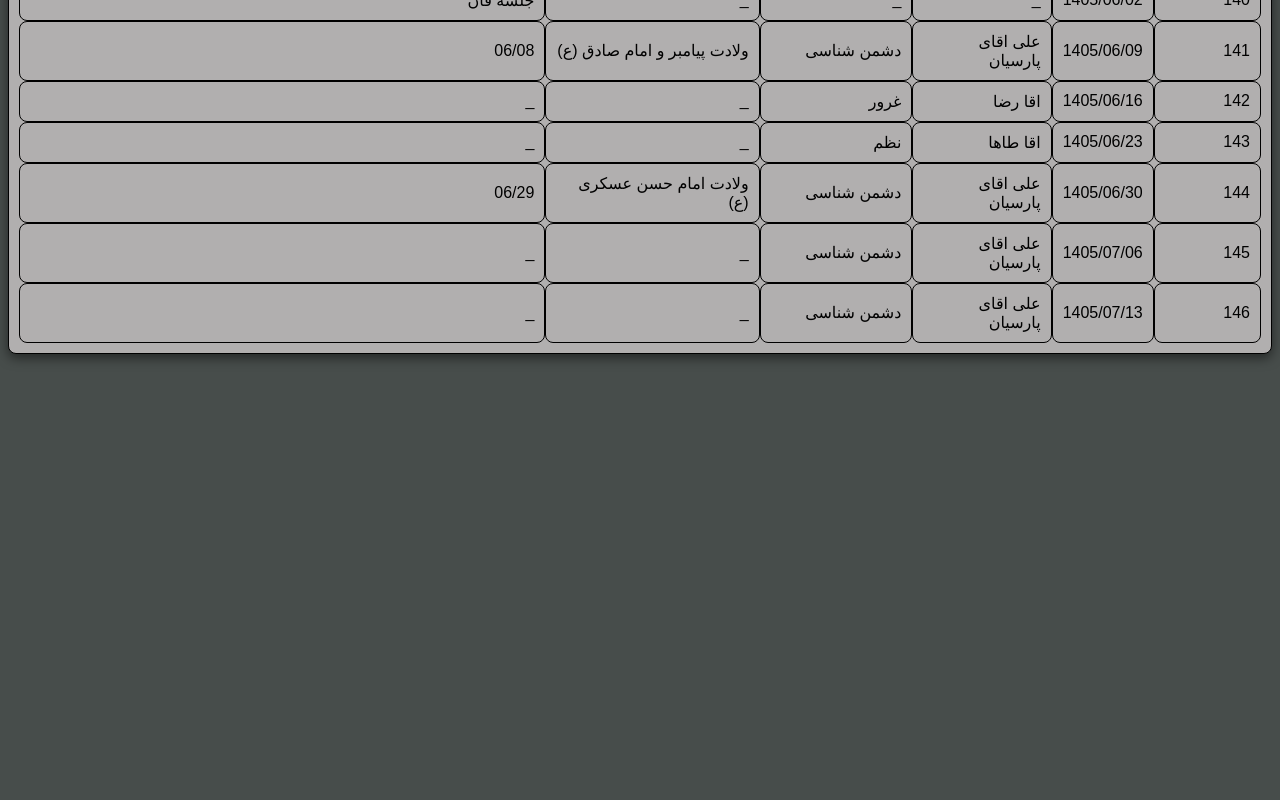
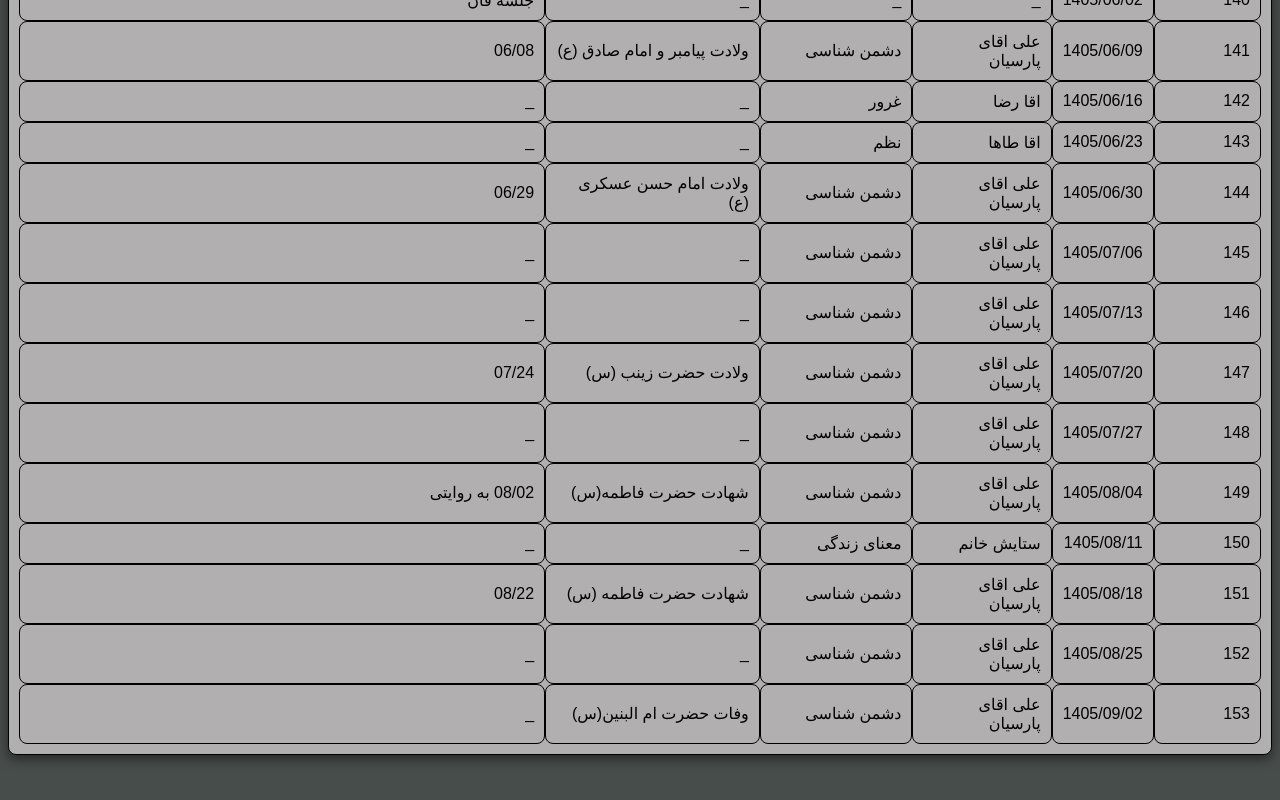
Before and after one commit to Setayesh-sketch/mahfel-schedule, a plain HTML site: page index.html in a window 1280 px wide. Shown: the part 1044-1844 px from the top of the page. Before the commit the page ends 1448 px from the top, so only its background shows below. Drawn offline with Linux system fonts and the light colour scheme.

Commit message:
Add files via upload

```diff
--- a/index.html
+++ b/index.html
@@ -52,8 +52,8 @@
                             <td>1405/03/04</td>
                             <td>خاطره خانم</td>
                             <td>امام زمان(عج)</td>
-                            <td>_</td>
-                            <td>شهادت امام باقر(ع) 03/03</td>
+                            <td>شهادت امام باقر(ع)</td>
+                            <td> 03/03</td>
                         </tr>
                         <tr>
                             <td>128</td>
@@ -84,8 +84,8 @@
                             <td>1405/04/01</td>
                             <td>اقا رضا</td>
                             <td>امام حسین (ع)</td>
-                            <td>_</td>
-                            <td>عاشورا و تاسوعا 04/03</td>
+                            <td>عاشورا و تاسوعا</td>
+                            <td> 04/03</td>
                         </tr>
                         <tr>
                             <td>132</td>
@@ -207,6 +207,62 @@
                             <td>_</td>
                             <td>_</td>
                         </tr>
+                        <tr>
+                            <td>147</td>
+                            <td>1405/07/20</td>
+                            <td>علی اقای پارسیان</td>
+                            <td>دشمن شناسی</td>
+                            <td>ولادت حضرت زینب (س)</td>
+                            <td>07/24</td>
+                        </tr>
+                        <tr>
+                            <td>148</td>
+                            <td>1405/07/27</td>
+                            <td>علی اقای پارسیان</td>
+                            <td>دشمن شناسی</td>
+                            <td>_</td>
+                            <td>_</td>
+                        </tr>
+                        <tr>
+                            <td>149</td>
+                            <td>1405/08/04</td>
+                            <td>علی اقای پارسیان</td>
+                            <td>دشمن شناسی</td>
+                            <td>شهادت حضرت فاطمه(س)</td>
+                            <td>08/02 به روایتی</td>
+                        </tr>
+                        <tr>
+                            <td>150</td>
+                            <td>1405/08/11</td>
+                            <td>ستایش خانم</td>
+                            <td> معنای زندگی</td>
+                            <td>_</td>
+                            <td>_</td>
+                        </tr>
+                        <tr>
+                            <td>151</td>
+                            <td>1405/08/18</td>
+                            <td>علی اقای پارسیان</td>
+                            <td>دشمن شناسی</td>
+                            <td>شهادت حضرت فاطمه (س)</td>
+                            <td>08/22</td>
+                        </tr>
+                        <tr>
+                            <td>152</td>
+                            <td>1405/08/25</td>
+                            <td>علی اقای پارسیان</td>
+                            <td>دشمن شناسی</td>
+                            <td>_</td>
+                            <td>_</td>
+                        </tr>
+                        <tr>
+                            <td>153</td>
+                            <td>1405/09/02</td>
+                            <td>علی اقای پارسیان</td>
+                            <td>دشمن شناسی</td>
+                            <td>وفات حضرت ام البنین(س)</td>
+                            <td>_</td>
+                        </tr>
                     </tbody>
                 </thead>
             </table>
```
